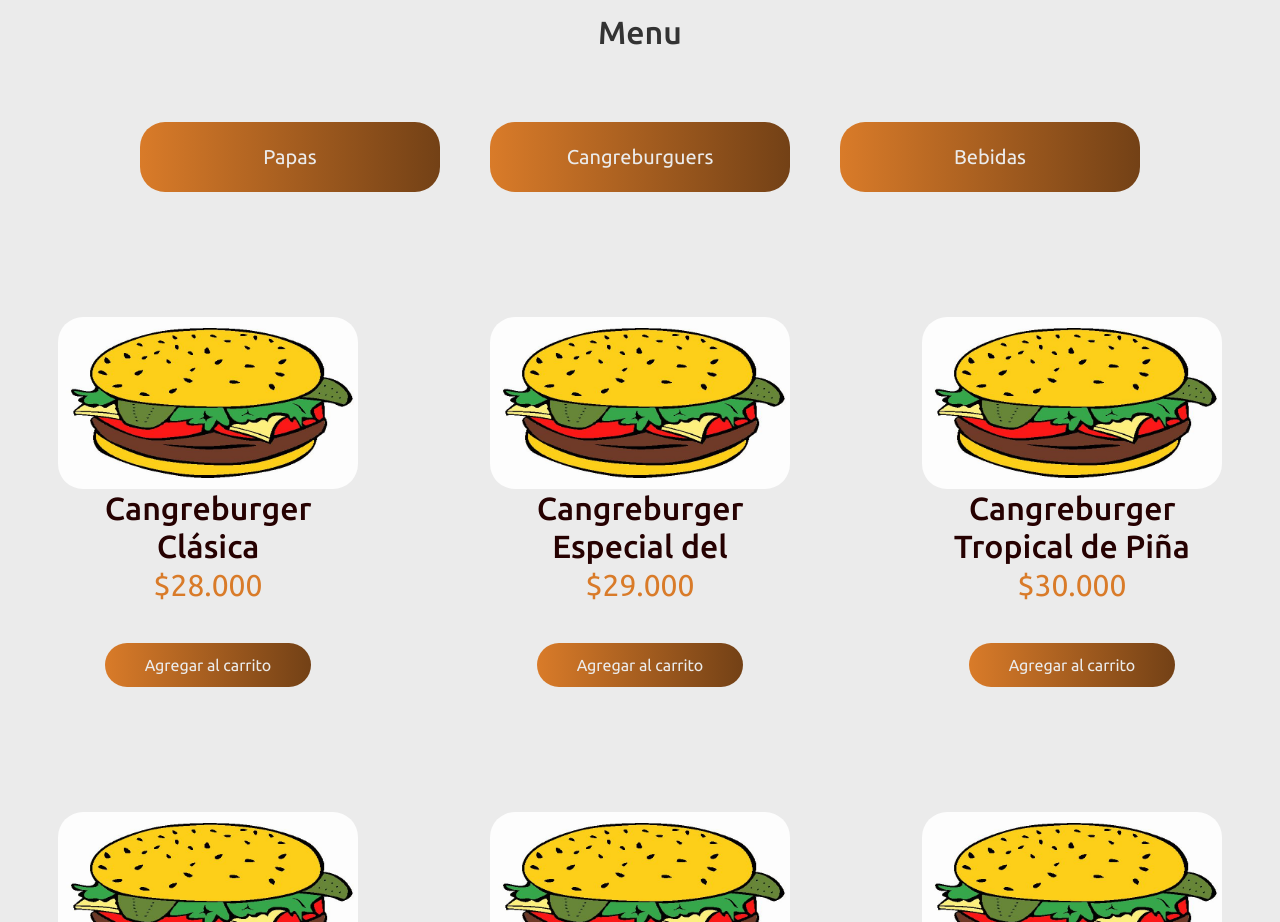
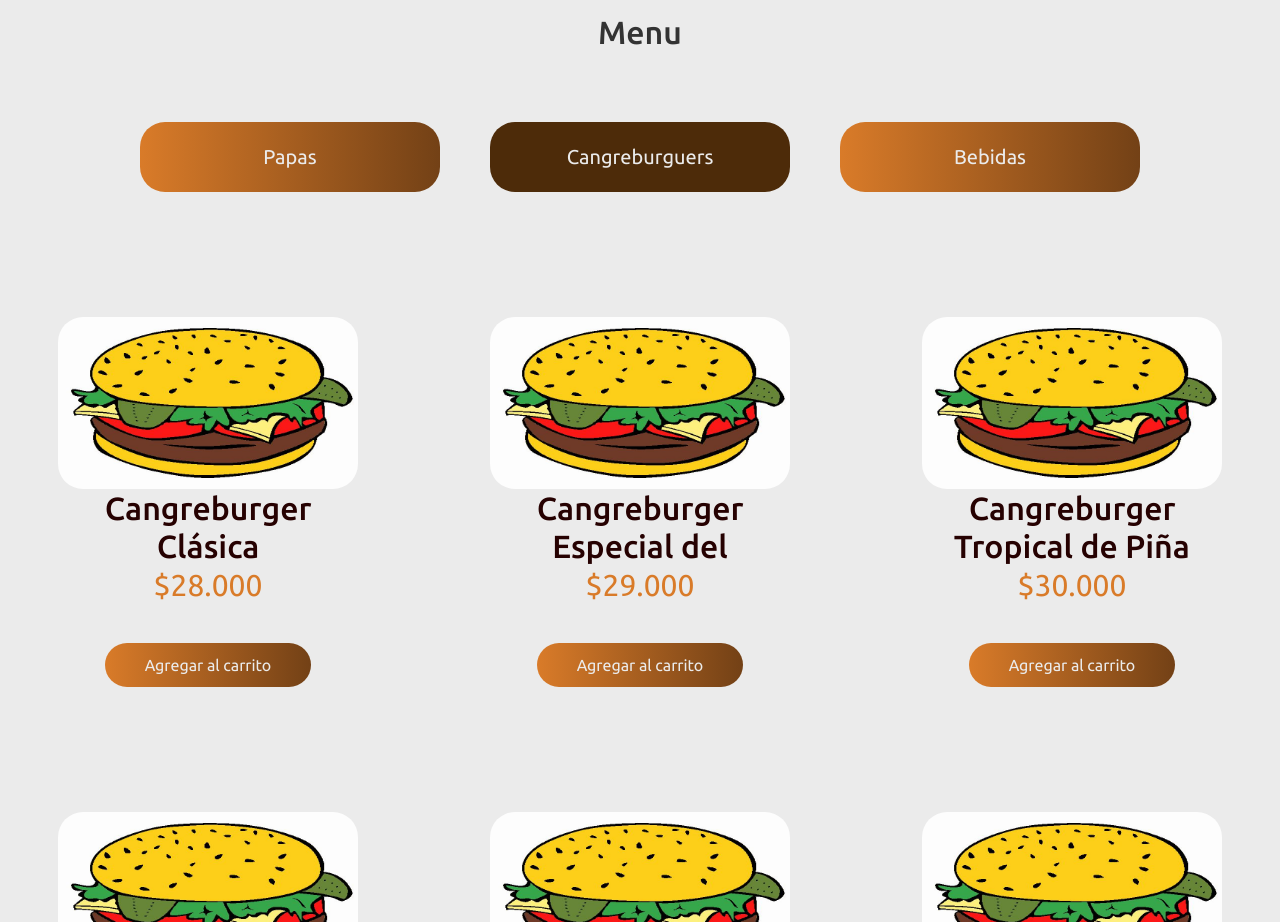
Before and after one commit to Dmoreno2903/crustaceo-cascarudo, a React (Vite) app in the folder frontend/: page /menu in a window 1280 px wide. Shown: the part 1300-2222 px from the top of the page. Built offline with nearby package versions, Linux system fonts and the light colour scheme.

Commit message:
update de estilos de botones activos

```diff
--- a/frontend/src/styles/botones/BotonMenu.css
+++ b/frontend/src/styles/botones/BotonMenu.css
@@ -13,5 +13,6 @@
   filter: brightness(90%); /* Oscurece el botón un 10% al pasar el mouse */
 }
 .active {
-  background-color: rgba(160, 90, 20, 1);
+  background: rgb(77, 43, 9);
+  pointer-events: none; /* Deshabilita el hover */
 }
```
